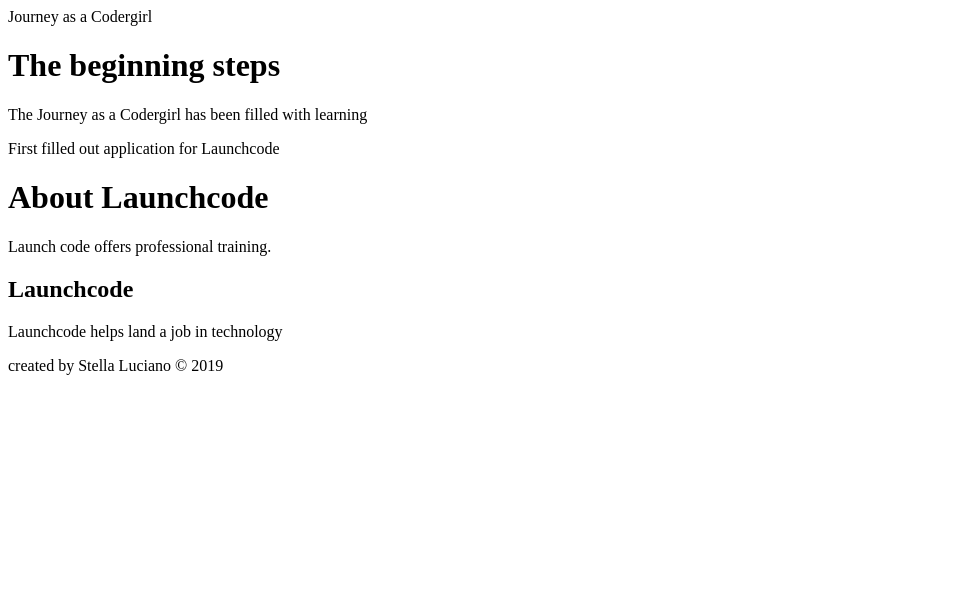
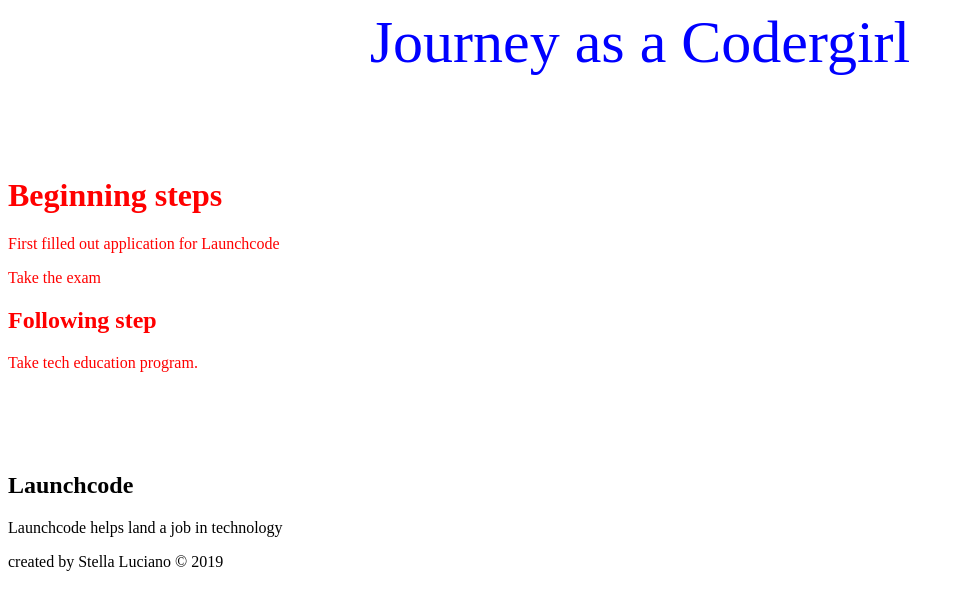
Before and after one commit to stella78/my_portfolio_site, a plain HTML site: page index.html in a window 1280 px wide. Shown: the whole page, without its empty margins (0-964 px from the left). Drawn offline with Linux system fonts and the light colour scheme.

Commit message:
Added css styles as directed

```diff
--- a/index.html
+++ b/index.html
@@ -2,25 +2,30 @@
 <!DOCTYPE html>
 <html>
 <head>
-
 <title>My Journey as a CoderGirl</title>
+<link rel="stylesheet" type="text/css" href="style.css">
 
 </head>
 <body>
 <header>Journey as a Codergirl </header>
 
-<h1>The beginning steps</h1>
-<p>The Journey as a Codergirl has been filled with learning</p>
-<p> First filled out application for Launchcode</p>
+<main>
+<div class="resume">
+<h1> Beginning steps</h1>
+<p>First filled out application for Launchcode</p>
+<p>Take the exam</p>
+</div>
 
+<div class="resume">
+<h2>Following step</h2>
+<p>Take tech education program.</p>
+</div>
 
-<main>
-<h1>About Launchcode</h1>
-<p>Launch code offers professional training.</p>
+<article id="article">
 
-<article>
 <h1>Launchcode</h1>
 <p>Launchcode helps land a job in technology</p>
+
 </article>
 </main>
 
--- /dev/null
+++ b/style.css
@@ -0,0 +1,26 @@
+header{
+color: blue;
+text-align: center;
+font-size: 60px;
+}
+
+h1{
+margin-top: 50px;
+margin bottom: 100px;
+margin right: 150px;
+margin left: 80px;
+}
+h1{
+padding-top: 50px;
+pading-right: 30px;
+padding bottom: 50px;
+padding left: 80px;
+}
+
+div.resume{
+color: red;
+}
+
+#article{
+	color:black;
+}
```
